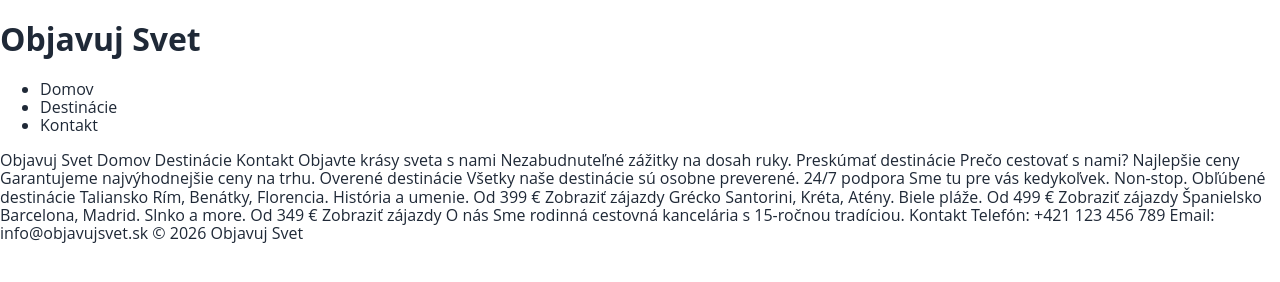
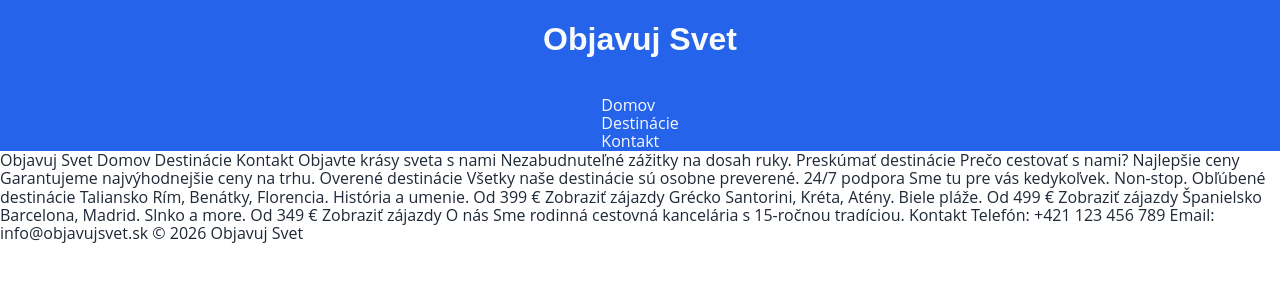
Before and after one commit to Maks3937/cestovka-, a plain HTML site: page index.html in a window 1280 px wide. Drawn offline with Linux system fonts and the light colour scheme.

Commit message:
navigacia

```diff
--- a/assets/css/style.css
+++ b/assets/css/style.css
@@ -10,11 +10,18 @@
 
   --font-nadpesy: "Montserrat", sans-serif;
   --font-body: "Open Sans", sans-serif;
+
+--medzera-s: 1rem;
+--medzera-m: 1.5rem;
+--medzera-i: 2rem;
+--medzera-x: 3rem;
 }
 
 @import url('https://fonts.googleapis.com/css2?family=Montserrat:ital,wght@0,100..900;1,100..900&display=swap');
 
 @import url('https://fonts.googleapis.com/css2?family=Open+Sans:ital,wght@0,300..800;1,300..800&display=swap');
+
+
 
 body{
     font-size: 1rem;
@@ -22,3 +29,43 @@ body{
     background-color: var(--pozadie-biela);
     color: var(--text-tmavy);
 }
+
+ul{
+  list-style: none;
+  margin: 0;
+  padding: 0;
+}
+
+a{
+  text-decoration: none;
+  color: inherit;
+}
+
+h1,h2,h3{
+  font-family: var(--font-nadpesy);
+  margin: 0px;
+}
+
+.hlavicka{
+  background-color: var(--primarna);
+  color: var(--pozadie-svetla);
+  display: flex;
+  flex-direction: column;
+  align-items: center;
+  gap: 1rem;
+}
+
+.navigacia_zoznam{
+  display: flex;
+  flex-direction: column;
+  align-items: center;
+  gap: 1rem;
+}
+
+.navigacia_odkaz{
+
+}
+
+.navigacia_odkaz:hover{
+  color: #f97316;
+}
--- a/index.html
+++ b/index.html
@@ -15,9 +15,9 @@
 
 <nav class="navigacia">
         <ul class="navigacia__zoznam">
-        <li class="navigacia__polozka">Domov</li>
-        <li class="navigacia__polozka">Destinácie</li>
-        <li class="navigacia__polozka">Kontakt</li>
+        <li class="navigacia__polozka"><a href="navigacia_zoznam">Domov</a></li>
+        <li class="navigacia__polozka"><a href="navigacia_zoznam">Destinácie</a></li>
+        <li class="navigacia__polozka"><a href="navigacia_zoznam">Kontakt</a></li>
     </ul>
 </nav>
 
```
